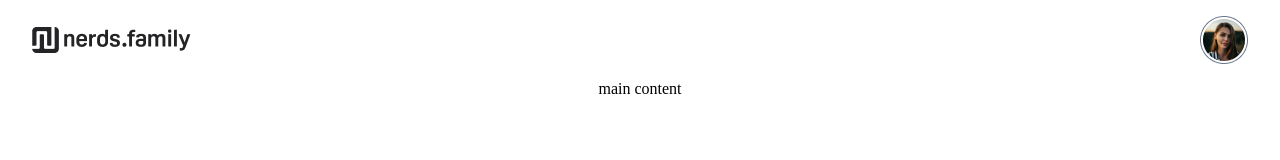
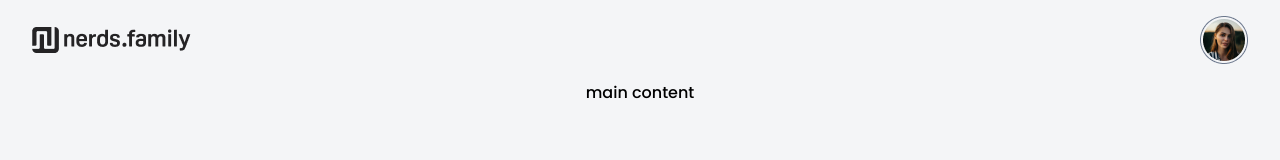
Before and after one commit to KatarzynaChmielecka/junior-front-end-developer-1666086087, a React (Create React App) app: page / in a window 1280 px wide. Shown: the top 160 px of the page. Built offline with nearby package versions, Linux system fonts and the light colour scheme.

Commit message:
Added default font-family and default background

```diff
--- a/src/App.module.css
+++ b/src/App.module.css
@@ -4,7 +4,12 @@
   flex-direction: column;
 }
 * {
-    box-sizing: border-box;
-    margin: 0;
-    padding: 0;
-  }
+  box-sizing: border-box;
+  font-family: 'Poppins', sans-serif;
+  margin: 0;
+  padding: 0;
+}
+
+body {
+  background: #f4f5f7;
+}
```
